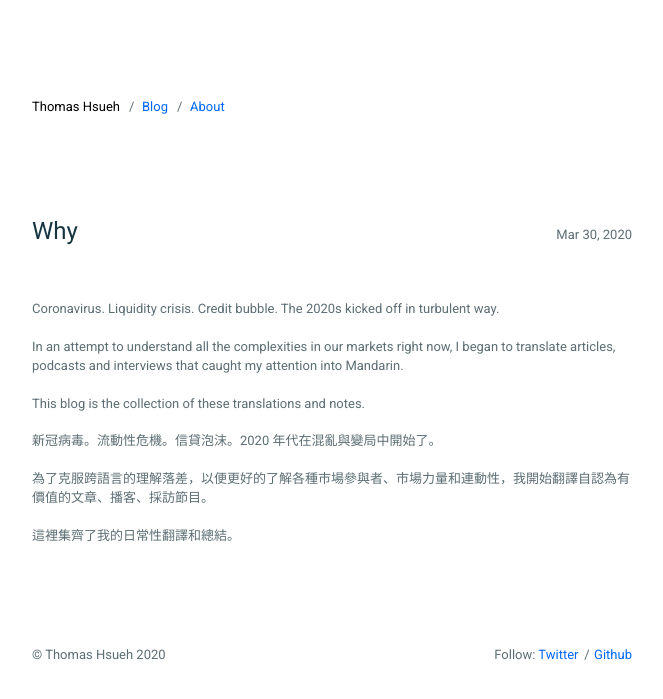
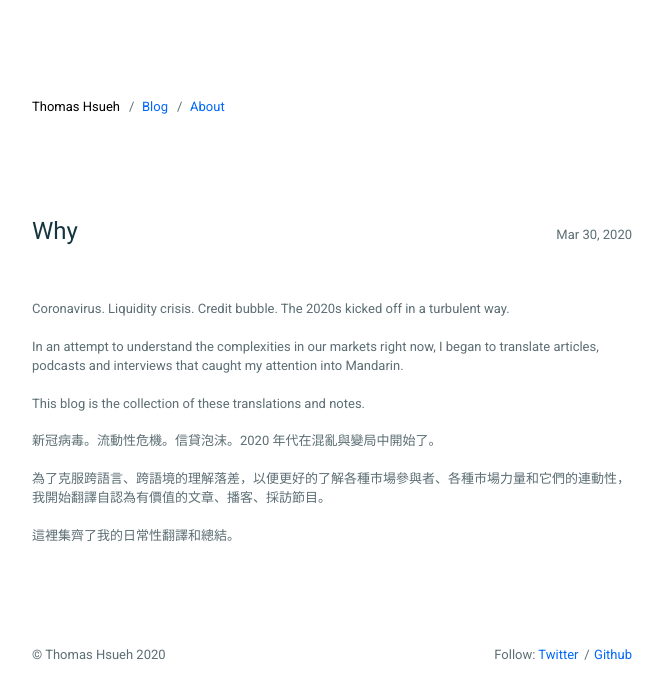
Before and after one commit to guiltygyoza/blog, a Jekyll site: the page built from _posts/2020-03-30-why.md, in a window 1280 px wide. Shown: the top 699 px of the page, without its empty margins (308-971 px from the left). Built offline with Jekyll 4.4.1, drawn with Linux system fonts in a browser that asks for light colours.

Commit message:
fixed typo

```diff
--- a/_pages/about.markdown
+++ b/_pages/about.markdown
@@ -3,3 +3,5 @@ layout: content
 title: About
 permalink: /about/
 ---
+
+Emerging tech, markets, crypto.
--- a/_posts/2020-03-30-why.md
+++ b/_posts/2020-03-30-why.md
@@ -5,14 +5,14 @@ date:   2020-03-30 13:07:56 -0500
 categories: idea
 ---
 
-Coronavirus. Liquidity crisis. Credit bubble. The 2020s kicked off in turbulent way.
+Coronavirus. Liquidity crisis. Credit bubble. The 2020s kicked off in a turbulent way.
 
-In an attempt to understand all the complexities in our markets right now, I began to translate articles, podcasts and interviews that caught my attention into Mandarin.
+In an attempt to understand the complexities in our markets right now, I began to translate articles, podcasts and interviews that caught my attention into Mandarin.
 
 This blog is the collection of these translations and notes.
 
 新冠病毒。流動性危機。信貸泡沫。2020 年代在混亂與變局中開始了。
 
-為了克服跨語言的理解落差，以便更好的了解各種市場參與者、市場力量和連動性，我開始翻譯自認為有價值的文章、播客、採訪節目。
+為了克服跨語言、跨語境的理解落差，以便更好的了解各種市場參與者、各種市場力量和它們的連動性，我開始翻譯自認為有價值的文章、播客、採訪節目。
 
 這裡集齊了我的日常性翻譯和總結。
```
Also changed, not shown: _posts/2020-04-01-toughest-bear-market.md (+3 -3 lines).
